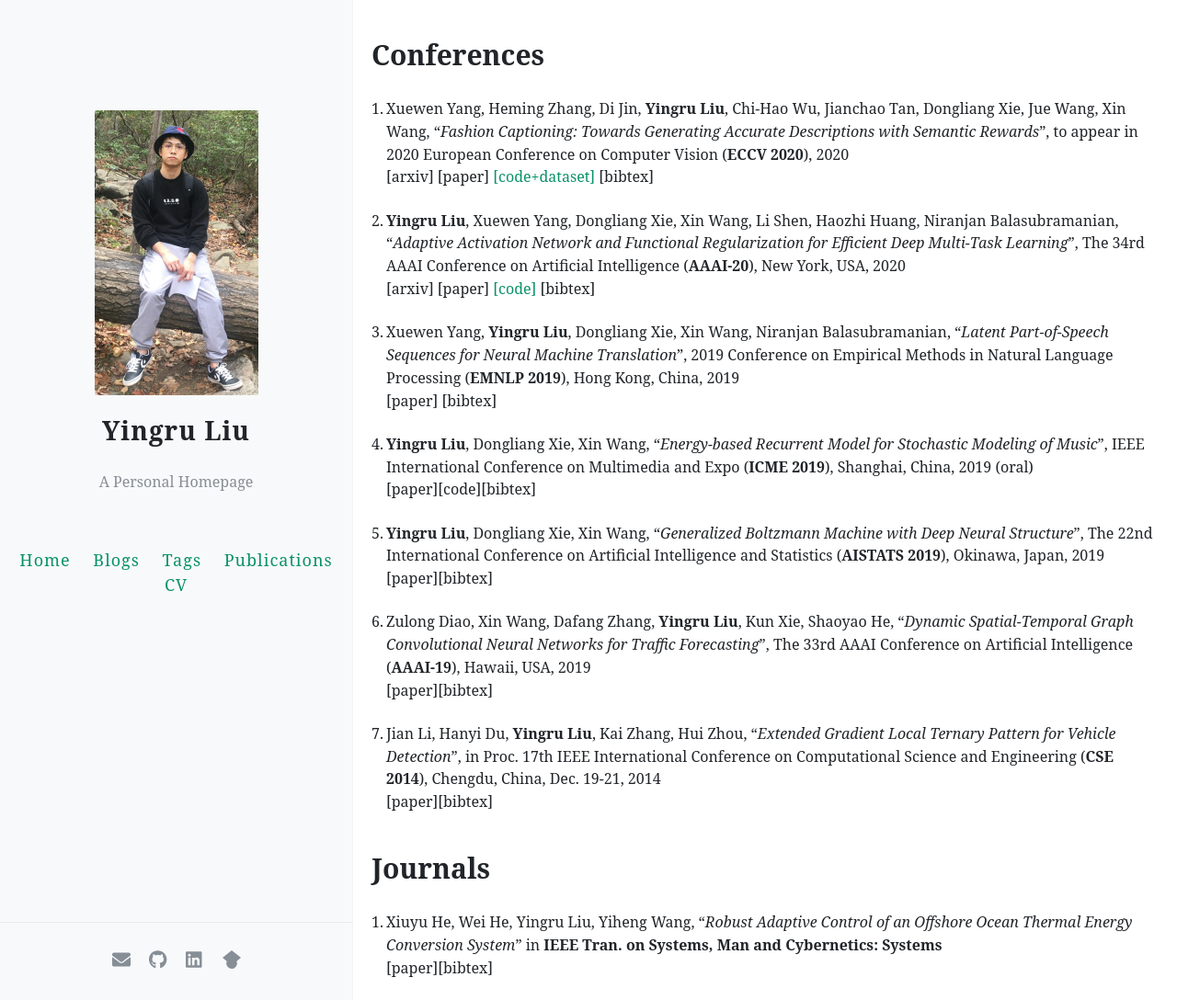
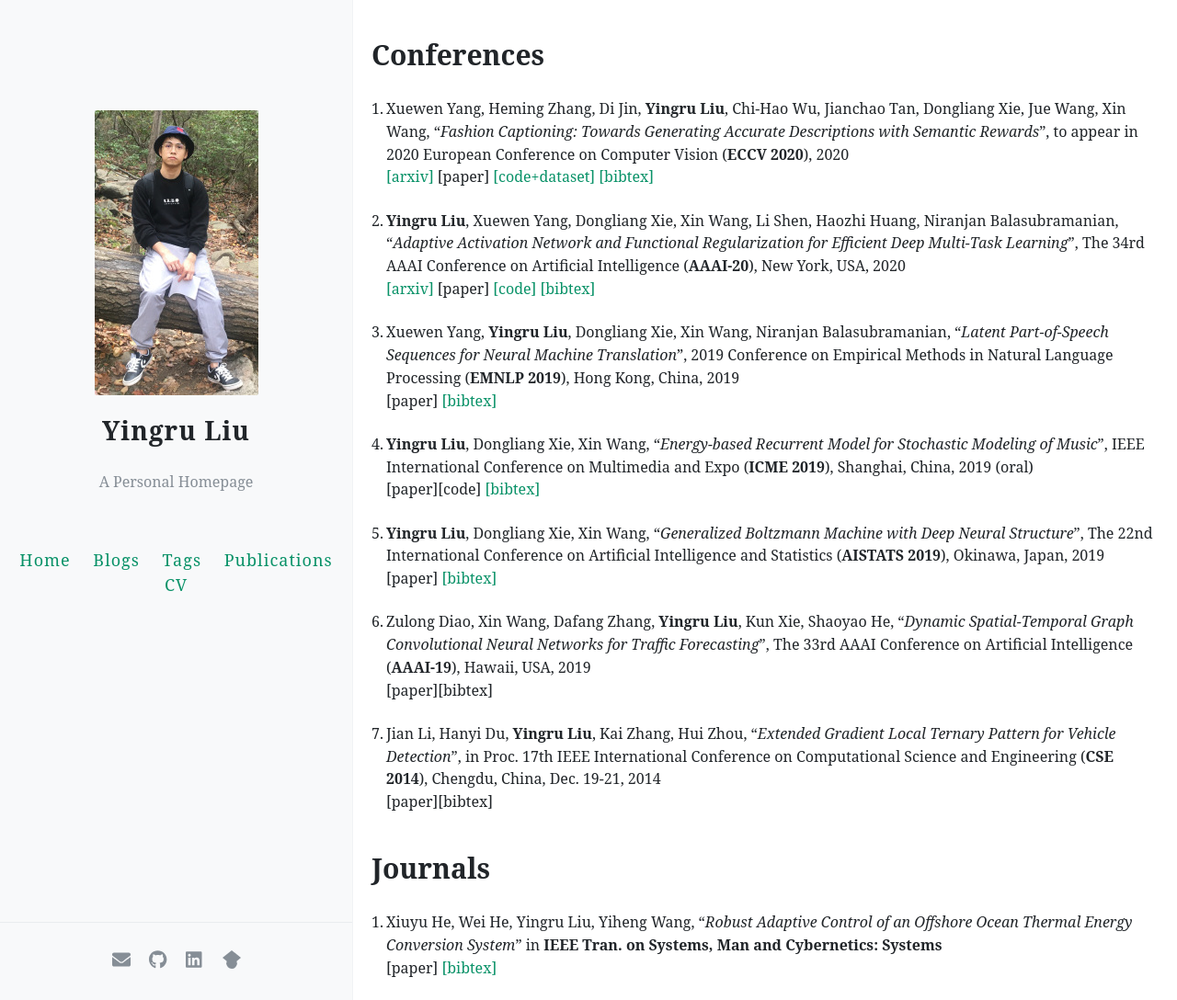
Before and after one commit to yingrliu/yingrliu.github.io, a Jekyll site: the page built from publication/index.html, in a window 1280 px wide and 1088 px high. Shown: the whole window at 92% size. Built offline with Jekyll 4.4.1, drawn with Linux system fonts in a browser that asks for light colours; comment, search, counter and statistics services are not loaded; part of the change alters nothing that is shown.

```diff
--- a/_config.yml
+++ b/_config.yml
@@ -76,7 +76,7 @@ footer-links:
 #
 
 # 输入Disqus shortname，即可添加评论区，请查阅文档，设置自己的disqus站点，不要继续使用我的站点loffer
-disqus: loffer #shortname
+disqus: yingruliu #shortname
 
 # 输入Gitalk相关设定，即可添加评论区，具体请看教程
 gitalk:
--- a/publication/index.html
+++ b/publication/index.html
@@ -11,38 +11,40 @@ permalink: /publication/
   Xuewen Yang, Heming Zhang, Di Jin, <b>Yingru Liu</b>, Chi-Hao Wu, Jianchao Tan, Dongliang Xie, Jue Wang, Xin Wang,
   “<i>Fashion Captioning: Towards Generating Accurate Descriptions with Semantic Rewards</i>”,
   to appear in 2020 European Conference on Computer Vision (<b>ECCV 2020</b>), 2020
-  <br>[arxiv]
+  <br><a href="https://arxiv.org/abs/2008.02693" target="_blank">[arxiv]</a>
       [paper]
       <a href="https://github.com/xuewyang/Fashion_Captioning" target="_blank">[code+dataset]</a>
-      [bibtex]
+      <a href="https://drive.google.com/file/d/1yag50RZDcAnBZOLZSdf59ByQxQoDh_MZ/view?usp=sharing" target="_blank">[bibtex]</a>
 </li>
 <li>
   <b>Yingru Liu</b>, Xuewen Yang, Dongliang Xie, Xin Wang, Li Shen, Haozhi Huang, Niranjan Balasubramanian,
   “<i>Adaptive Activation Network and Functional Regularization for Efficient Deep Multi-Task Learning</i>”,
   The 34rd AAAI Conference on Artificial Intelligence (<b>AAAI-20</b>), New York, USA, 2020
-  <br>[arxiv]
+  <br><a href="https://arxiv.org/abs/1911.08065" target="_blank">[arxiv]</a>
       [paper]
       <a href="https://github.com/yingrliu/TAAN-MTL" target="_blank">[code]</a>
-      [bibtex]
+      <a href="https://drive.google.com/file/d/1XfgM3dD69LO6fA38b_5jvntyz7HD3Gwn/view?usp=sharing" target="_blank">[bibtex]</a>
 </li>
 <li>
   Xuewen Yang, <b>Yingru Liu</b>, Dongliang Xie, Xin Wang, Niranjan Balasubramanian,
   “<i>Latent Part-of-Speech Sequences for Neural Machine Translation</i>”,
   2019 Conference on Empirical Methods in Natural Language Processing (<b>EMNLP 2019</b>), Hong Kong, China, 2019
   <br>[paper]
-      [bibtex]
+      <a href="https://drive.google.com/file/d/19_iDpEuuPQK2aWkk7bLCc70Ya6uVVwa9/view?usp=sharing" target="_blank">[bibtex]</a>
 </li>
 <li>
   <b>Yingru Liu</b>, Dongliang Xie, Xin Wang,
   “<i>Energy-based Recurrent Model for Stochastic Modeling of Music</i>”,
   IEEE International Conference on Multimedia and Expo (<b>ICME 2019</b>), Shanghai, China, 2019 (oral)
-  <br>[paper][code][bibtex]
+  <br>[paper][code]
+      <a href="https://drive.google.com/file/d/191pSeIz3fDLkFSSAazxytEJ21scz2JUP/view?usp=sharing" target="_blank">[bibtex]</a>
 </li>
 <li>
   <b>Yingru Liu</b>, Dongliang Xie, Xin Wang,
   “<i>Generalized Boltzmann Machine with Deep Neural Structure</i>”,
   The 22nd International Conference on Artificial Intelligence and Statistics (<b>AISTATS 2019</b>), Okinawa, Japan, 2019
-  <br>[paper][bibtex]
+  <br>[paper]
+      <a href="https://drive.google.com/file/d/1qBz072Nz-Xn6LZAtn4xbuzW0eRzyfl3J/view?usp=sharing" target="_blank">[bibtex]</a>
 </li>
 <li>
   Zulong Diao, Xin Wang, Dafang Zhang, <b>Yingru Liu</b>, Kun Xie, Shaoyao He,
@@ -65,6 +67,7 @@ permalink: /publication/
     Xiuyu He, Wei He, Yingru Liu, Yiheng Wang,
     “<i>Robust Adaptive Control of an Offshore Ocean Thermal Energy Conversion System</i>” in
     <b>IEEE Tran. on Systems, Man and Cybernetics: Systems</b>
-    <br>[paper][bibtex]
+    <br>[paper]
+        <a href="https://drive.google.com/file/d/1Zbzkjlojqod-H2wmojNivR0z6cHHBnJE/view?usp=sharing" target="_blank">[bibtex]</a>
   </li>
   </ol>
```
Also changed, not shown: 5 other files.
